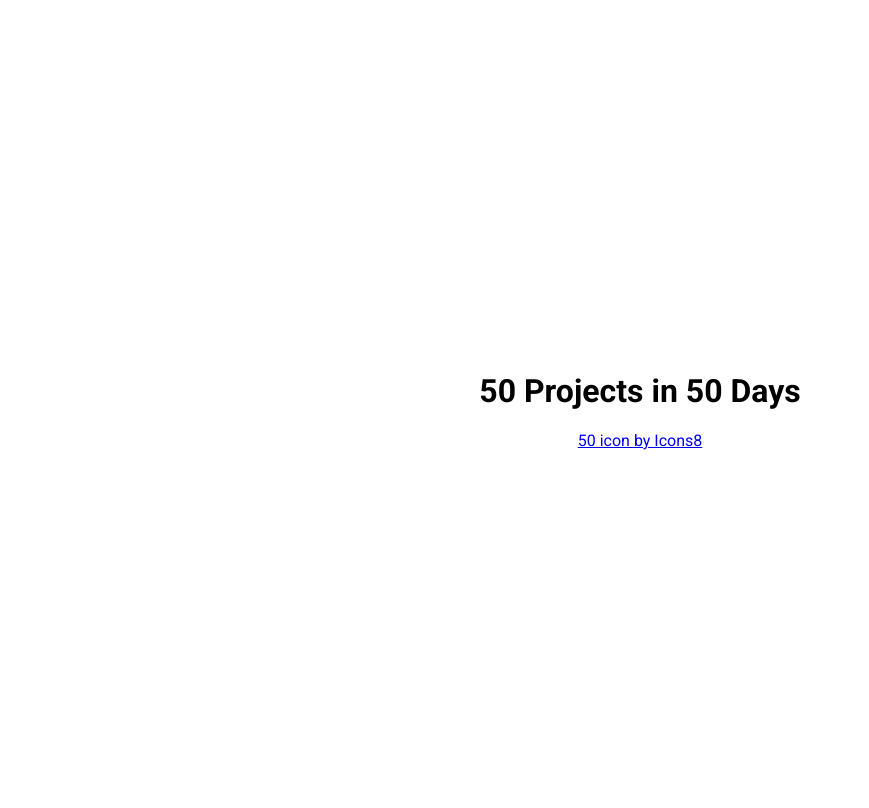
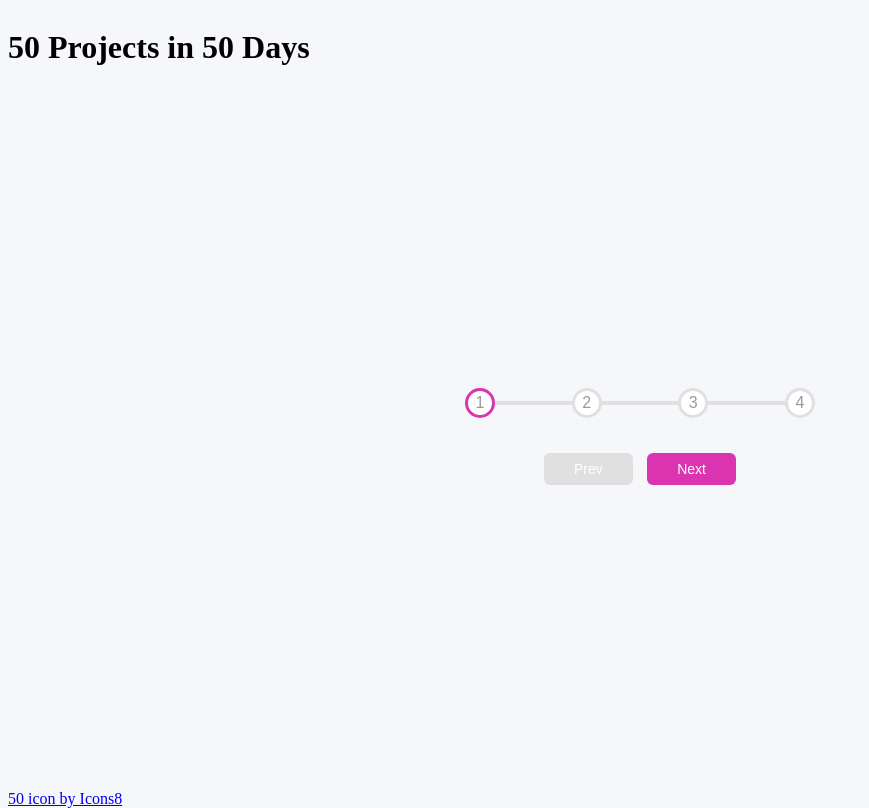
Before and after one commit to hilbug/50-projects-50-days, a website: page public/day2/day2.html in a window 1280 px wide. Shown: the whole page, without its empty margins (0-869 px from the left). Drawn offline with Linux system fonts and the light colour scheme; a web font is replaced by a local one.

Commit message:
day2 html and css

```diff
--- a/public/day2/day2.html
+++ b/public/day2/day2.html
@@ -11,7 +11,7 @@
     <link rel="stylesheet" href="style.css">
     <!-- font awesome - can also do cdnjs.com -->
     <script src="https://kit.fontawesome.com/32bf735cb4.js" crossorigin="anonymous"></script>
-    <title>My Project</title>
+    <title>Progress Steps</title>
 </head>
 
 <body>
@@ -19,7 +19,18 @@
         <h1>50 Projects in 50 Days</h1>
     </header>
     <main class="body">
+        <div class="container">
+            <div class="progress-container">
+                <div class="progress" id="progress"></div>
+                <div class="circle active">1</div>
+                <div class="circle">2</div>
+                <div class="circle">3</div>
+                <div class="circle">4</div>
+            </div>
 
+            <button class="btn" id="prev" disabled>Prev</button>
+            <button class="btn" id="next">Next</button>
+        </div>
     </main>
     <footer class="footer">
         <a href="https://icons8.com/icon/71354/50">50 icon by Icons8</a>
--- a/public/day2/style.css
+++ b/public/day2/style.css
@@ -1,16 +1,109 @@
-@import url('https://fonts.googleapis.com/css2?family=Roboto:wght@400;700&display=swap');
+@import url('https://fonts.googleapis.com/css2?family=Muli&display=swap');
+
+:root {
+    --line-border-fill: #db34b1;
+    --line-border-empty: #e0e0e0;
+}
 
 * {
     box-sizing: border-box;
 }
 
 body {
-    font-family: 'Roboto', sans-serif;
+    background-color: #f6f7fb;
+}
+
+.body {
+    font-family: 'Muli', sans-serif;
     display: flex;
-    flex-direction: column;
     align-items: center;
     justify-content: center;
     height: 100vh;
     overflow: hidden;
     margin: 0;
 }
+
+.container {
+    text-align: center;
+}
+
+.progress-container {
+    display: flex;
+    justify-content: space-between;
+    position: relative;
+    margin-bottom: 30px;
+    max-width: 100%;
+    width: 350px;
+}
+
+/* creates gray line that gets filled in pink */
+.progress-container::before {
+    content: ' ';
+    /* set to empty string so the gray line shows up */
+    background-color: var(--line-border-empty);
+    position: absolute;
+    top: 50%;
+    left: 0;
+    transform: translateY(-50%);
+    height: 4px;
+    width: 100%;
+    /* 100% to represent the empty line */
+    z-index: -1;
+}
+
+.progress {
+    background-color: var(--line-border-fill);
+    position: absolute;
+    /* because within progress-container which is position relative*/
+    /* so in the middle verically - top and left */
+    top: 50%;
+    left: 0;
+    transform: translateY(-50%);
+    height: 4px;
+    width: 0%;
+    z-index: -1;
+    /* to be behind circles */
+    transition: 0.4s ease;
+}
+
+.circle {
+    background-color: white;
+    color: #999;
+    border-radius: 50%;
+    height: 30px;
+    width: 30px;
+    display: flex;
+    align-items: center;
+    justify-content: center;
+    border: 3px solid var(--line-border-empty);
+    transition: 0.4s ease;
+}
+
+.circle.active {
+    border-color: var(--line-border-fill);
+}
+
+.btn {
+    background-color: var(--line-border-fill);
+    color: white;
+    border: 0;
+    border-radius: 6px;
+    cursor: pointer;
+    font-family: inherit;
+    padding: 8px 30px;
+    margin: 5px;
+    font-size: 14px;
+}
+
+.btn:active {
+    transform: scale(0.98);
+}
+
+.btn:focus {
+    outline: 0;
+}
+
+.btn:disabled {
+    background-color: var(--line-border-empty);
+    cursor: not-allowed;
+}
```
